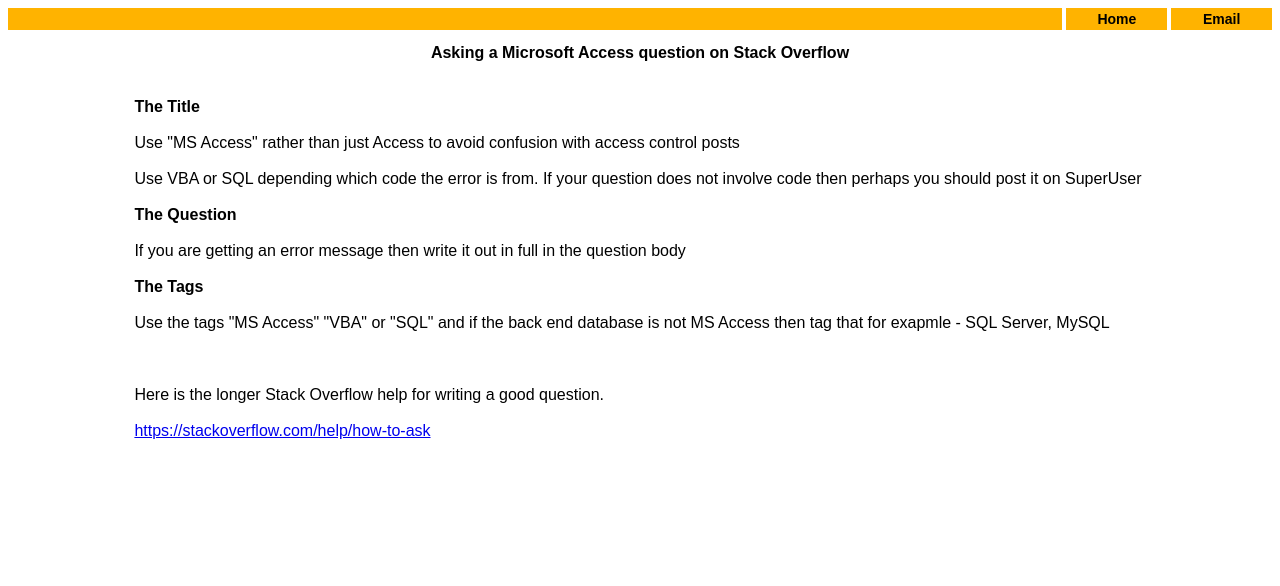
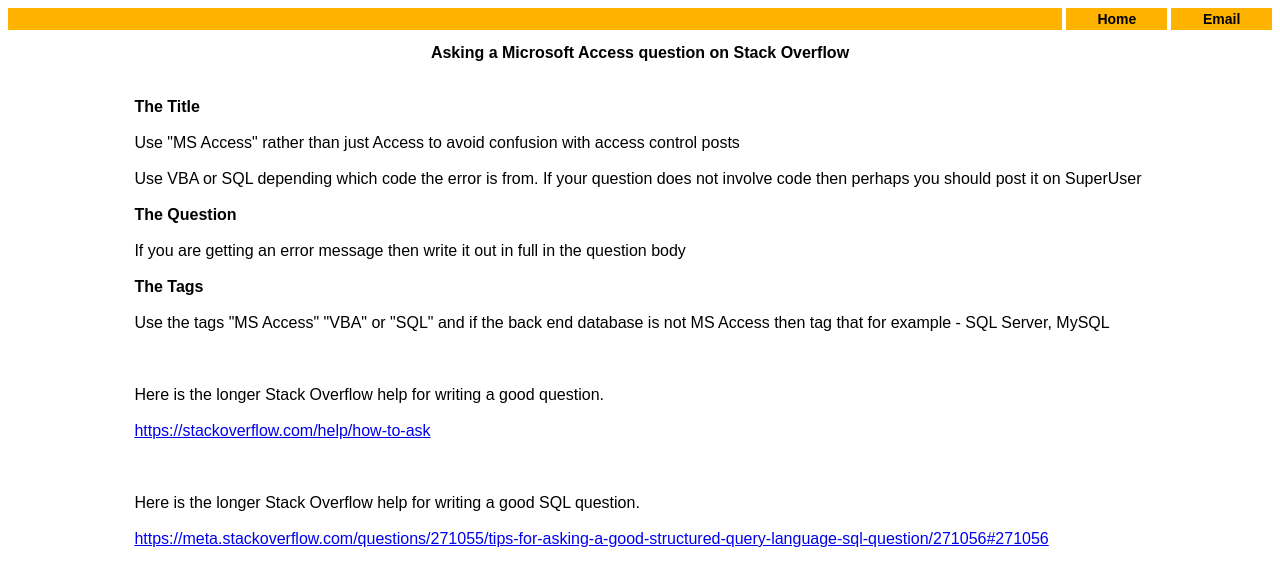
Before and after one commit to DaveTallett26/davetallett26.github.io, a Jekyll site: the page SOQuestion.html, which Jekyll copies as it is, in a window 1280 px wide. Shown: the top 586 px of the page. Built offline with Jekyll 4.4.1, drawn with Linux system fonts in a browser that asks for light colours.

Commit message:
SQL help

```diff
--- a/SOQuestion.html
+++ b/SOQuestion.html
@@ -30,9 +30,16 @@
 <br/><br/>
 <b>The Tags</b>
 <br/><br/>
-Use the tags "MS Access" "VBA" or "SQL" and if the back end database is not MS Access then tag that for exapmle - SQL Server, MySQL
+Use the tags "MS Access" "VBA" or "SQL" and if the back end database is not MS Access then tag that for example - SQL Server, MySQL
 <br/><br/>
 <br/><br/>
 Here is the longer Stack Overflow help for writing a good question.
 <br/><br/>
-<a href="https://stackoverflow.com/help/how-to-ask">https://stackoverflow.com/help/how-to-ask</a></div>
+<a href="https://stackoverflow.com/help/how-to-ask">https://stackoverflow.com/help/how-to-ask</a>
+<br/><br/>
+<br/><br/>
+Here is the longer Stack Overflow help for writing a good SQL question.
+<br/><br/>
+<a href="https://meta.stackoverflow.com/questions/271055/tips-for-asking-a-good-structured-query-language-sql-question/271056#271056">
+  https://meta.stackoverflow.com/questions/271055/tips-for-asking-a-good-structured-query-language-sql-question/271056#271056</a>
+  </div>
```
